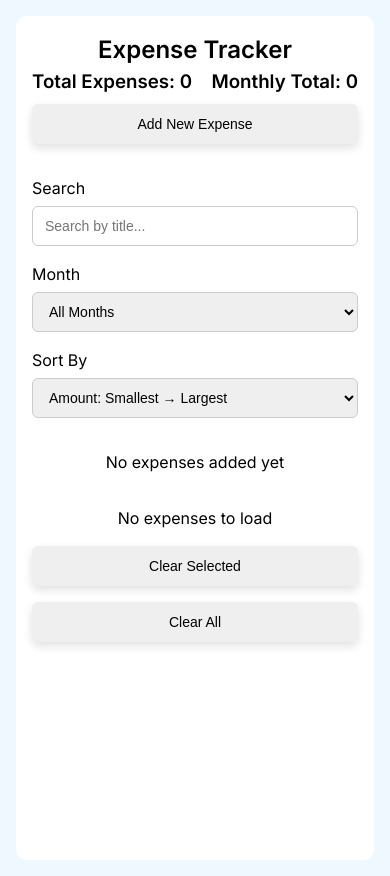
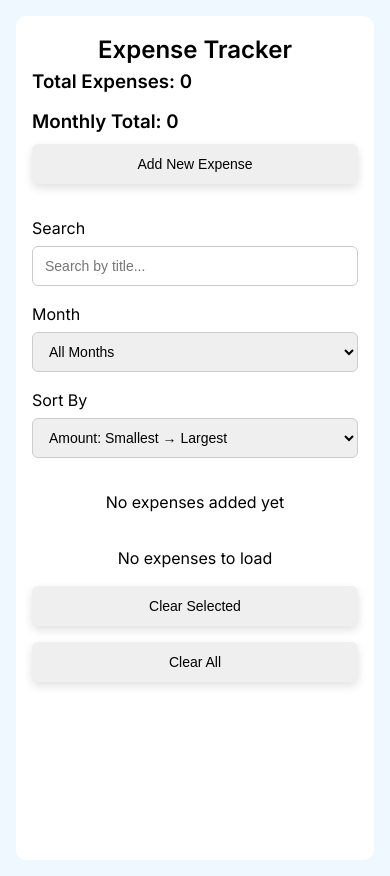
Before and after one commit to rafeeqhassani/expense-tracker-react, a React (Vite) app: page / in a window 390 px wide. Built offline with nearby package versions, Linux system fonts and the light colour scheme.

Commit message:
Update Amount alignment vertically for mobile optimization

```diff
--- a/src/styles/styles.css
+++ b/src/styles/styles.css
@@ -40,7 +40,9 @@ main {
 
 .summary {
   display: flex;
-  justify-content: space-between;
+  flex-direction: column;
+  align-items: flex-start;
+  gap: 12px;
   margin-bottom: 8px;
 }
 
```
